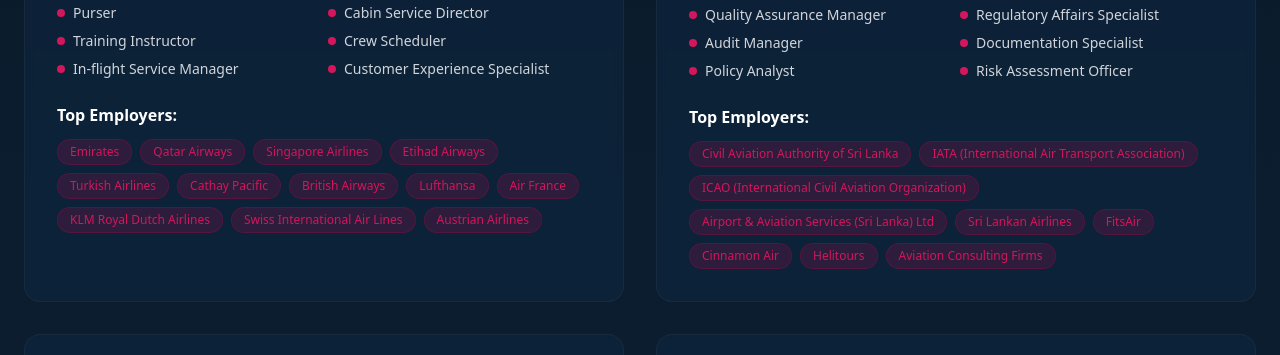
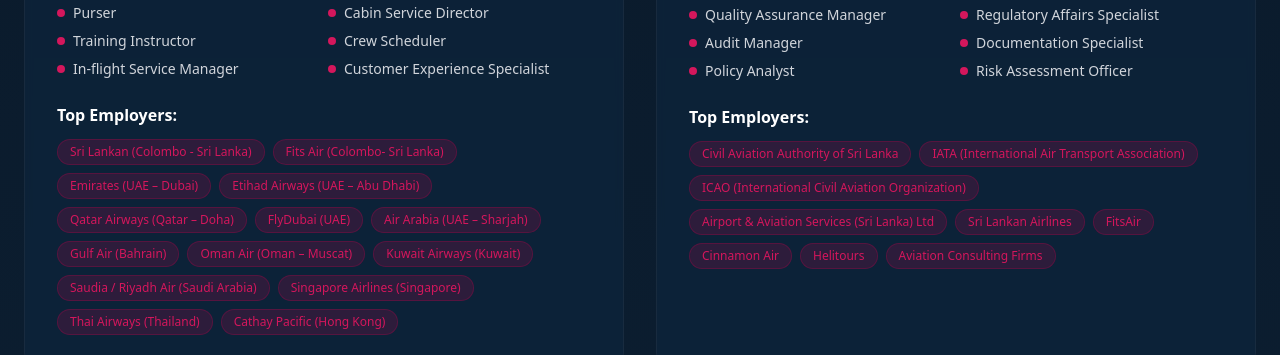
Before and after one commit to chinthaka2000/dami-aviation-website, a React (Vite) app: page /course in a window 1280 px wide. Shown: the part 8320-8675 px from the top of the page. Built offline with nearby package versions, Linux system fonts and the light colour scheme; no server answers.

Commit message:
Update OurTeamPage photo frame size; update international airlines employers list; update testimonials success stories count

```diff
--- a/src/components/course/TestimonialsSection.tsx
+++ b/src/components/course/TestimonialsSection.tsx
@@ -102,7 +102,7 @@
   };
 
   // Calculate statistics
-  const totalTestimonials = 12;
+  const totalTestimonials = 25;
   const averageRating = 4.8;
 
   return (
--- a/src/data/jobOpportunities.ts
+++ b/src/data/jobOpportunities.ts
@@ -59,18 +59,20 @@
       "Join prestigious international airlines as cabin crew, serving passengers on global routes with competitive salaries and travel benefits.",
     icon: Plane,
     employers: [
-      "Emirates",
-      "Qatar Airways",
-      "Singapore Airlines",
-      "Etihad Airways",
-      "Turkish Airlines",
-      "Cathay Pacific",
-      "British Airways",
-      "Lufthansa",
-      "Air France",
-      "KLM Royal Dutch Airlines",
-      "Swiss International Air Lines",
-      "Austrian Airlines",
+      "Sri Lankan (Colombo - Sri Lanka)",
+      "Fits Air (Colombo- Sri Lanka)",
+      "Emirates (UAE – Dubai)",
+      "Etihad Airways (UAE – Abu Dhabi)",
+      "Qatar Airways (Qatar – Doha)",
+      "FlyDubai (UAE)",
+      "Air Arabia (UAE – Sharjah)",
+      "Gulf Air (Bahrain)",
+      "Oman Air (Oman – Muscat)",
+      "Kuwait Airways (Kuwait)",
+      "Saudia / Riyadh Air (Saudi Arabia)",
+      "Singapore Airlines (Singapore)",
+      "Thai Airways (Thailand)",
+      "Cathay Pacific (Hong Kong)",
     ],
     growthRate: "15% annually",
     opportunities: [
--- a/src/pages/OurTeamPage.tsx
+++ b/src/pages/OurTeamPage.tsx
@@ -5,10 +5,10 @@
   const teamMembers = [
     {
       id: 1,
-      name: "Damith Isuru",
+      name: "Mr. Damith Isuru",
       position: "Founder & Lead Instructor – Dami Aviation",
-      image: "https://res.cloudinary.com/dzz0qlqve/image/upload/v1756842104/WhatsApp_Image_2025-08-10_at_16.00.53_easvl5.jpg",
-      experience: "15+ years",
+      image: "https://res.cloudinary.com/dzz0qlqve/image/upload/v1757439358/DSC07936_lrsqge.jpg",
+      experience: "3+ years",
       specialization: "Cabin Crew Training, Interview Preparation, Career Development",
       certifications: [
         "Diploma in Hotel Management",
@@ -27,7 +27,7 @@
       id: 2,
       name: "Mr. Chaminda Nuragodage",
       position: "Fire Safety Training Instructor",
-      image: "https://res.cloudinary.com/dzz0qlqve/image/upload/v1756842068/WhatsApp_Image_2025-08-22_at_15.34.29_moytxy.jpg",
+      image: "https://res.cloudinary.com/dzz0qlqve/image/upload/v1757439383/DSC07724_bwaan6.jpg",
       experience: "20+ years",
       specialization: "Fire Safety, Emergency Response, Rescue Operations",
       certifications: [
@@ -66,8 +66,8 @@
       id: 5,
       name: "Miss Sithara Dilrukshi",
       position: "Professional Grooming & Appearance Instructor",
-      image: "https://res.cloudinary.com/dzz0qlqve/image/upload/v1756842067/WhatsApp_Image_2025-08-23_at_14.21.30_mgpfyz.jpg",
-      experience: "15 years",
+      image: "https://res.cloudinary.com/dzz0qlqve/image/upload/v1757439367/DSC07931_ftwove.jpg",
+      experience: "15+ years",
       specialization: "Bridal Styling, Grooming, Beauty Technology, Professional Make-up",
       certifications: [
         "NVQ Level 4 – Hairdresser",
@@ -157,7 +157,7 @@
                 <div className="flex flex-col md:flex-row gap-6">
                   {/* Photo */}
                   <div className="flex-shrink-0">
-                    <div className="w-32 h-32 rounded-2xl overflow-hidden bg-gradient-to-r from-[#D4175C] to-[#B5054A] p-1">
+                    <div className="w-40 h-40 rounded-2xl overflow-hidden bg-gradient-to-r from-[#D4175C] to-[#B5054A] p-1">
                       <img
                         src={member.image}
                         alt={member.name}
```
